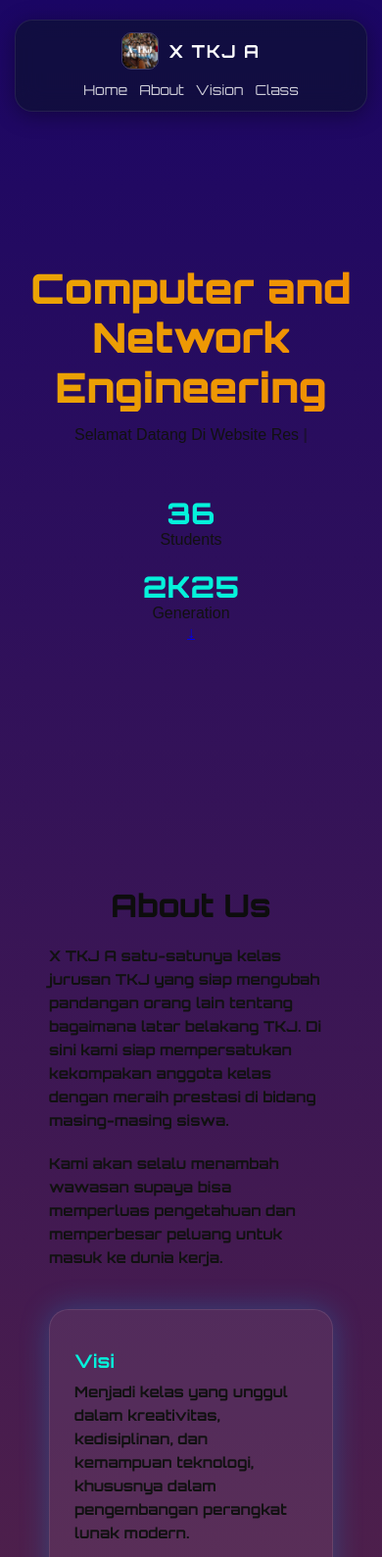
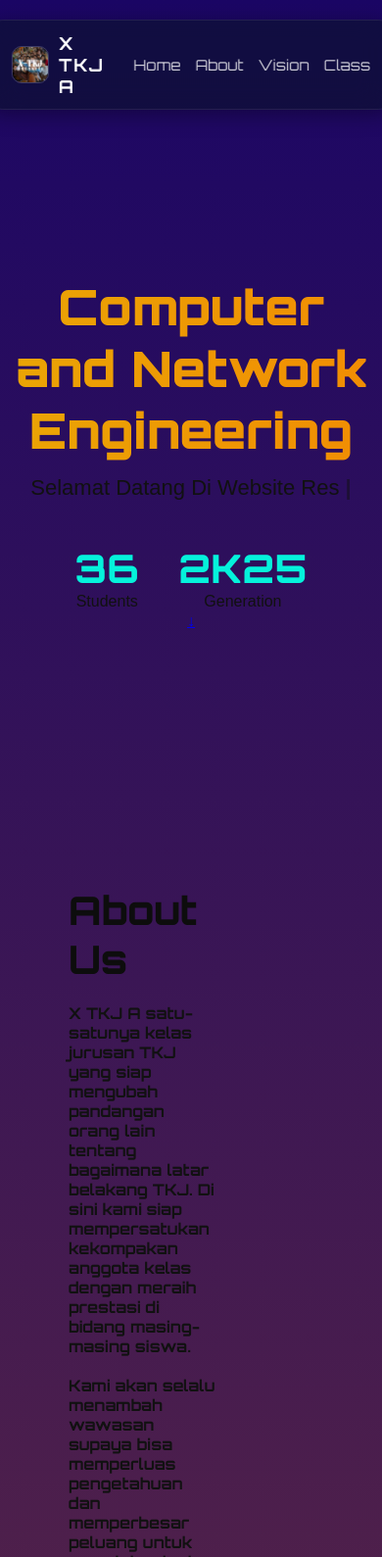
Before and after one commit to OnlyyRen/xstuatica, a plain HTML site: page index.html in a window 390 px wide. Shown: the top 1589 px of the page at 98% size. Drawn offline with Linux system fonts and the light colour scheme.

Commit message:
Update style.css

```diff
--- a/style.css
+++ b/style.css
@@ -689,38 +689,6 @@ body {
     }
 }
 
-@media (max-width: 480px) {
-    .hero-title {
-        font-size: 40px;
-    }
-
-    .counter-box {
-        gap: 20px;
-    }
-
-    .counter h2 {
-        font-size: 30px;
-    }
-
-    .structure-header h2 {
-        font-size: 1.8rem;
-    }
-
-    .members-grid {
-        grid-template-columns: 1fr;
-    }
-
-    .galeri-grid {
-        grid-template-columns: 1fr;
-    }
-
-    .navbar {
-        flex-direction: column;
-        gap: 15px;
-        padding: 15px 20px;
-    }
-}
-
 /* Wrapper semua */
 .struktur-wrapper {
     text-align: center;
@@ -790,95 +758,3 @@ h1, h2, h3, h4, h5 {
 body, p, li, span {
     font-family: Arial, sans-serif;
 }
-
-@media (max-width: 900px) {
-    .about-container {
-        flex-direction: column;
-    }
-}
-
-@media (max-width: 768px) {
-    .navbar {
-        width: calc(100% - 30px);
-        left: 15px;
-        transform: none;
-        padding: 12px 16px;
-        flex-direction: column;
-        gap: 12px;
-    }
-
-    .nav-links {
-        flex-wrap: wrap;
-        justify-content: center;
-        gap: 12px;
-    }
-
-    .nav-links a {
-        font-size: 14px;
-    }
-}
-
-@media (max-width: 768px) {
-    .gradient-animate {
-        font-size: 42px;
-        line-height: 1.2;
-    }
-
-    .typing-container {
-        font-size: 16px;
-    }
-
-    .counter-box {
-        flex-direction: column;
-        gap: 20px;
-    }
-}
-
-@media (max-width: 768px) {
-    .about-container {
-        flex-direction: column;
-        padding: 0 20px;
-    }
-
-    .about-left,
-    .about-right {
-        width: 100%;
-    }
-
-    .section-title {
-        font-size: 32px;
-        text-align: center;
-    }
-
-    .about-left strong,
-    .about-right strong {
-        font-size: 15px;
-        line-height: 1.6;
-    }
-}
-
-@media (max-width: 768px) {
-    .walikelas {
-        padding: 50px 20px;
-    }
-
-    .walikelas img {
-        width: 200px;
-        height: 260px;
-    }
-}
-
-@media (max-width: 768px) {
-    .posisi {
-        flex-direction: column;
-    }
-
-    .kotak {
-        font-size: 1rem;
-        margin: 10px 0;
-    }
-
-    .garis-vertikal {
-        height: 30px;
-    }
-}
```
